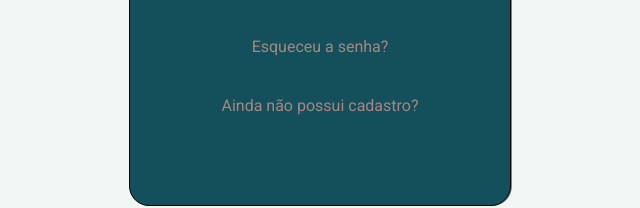
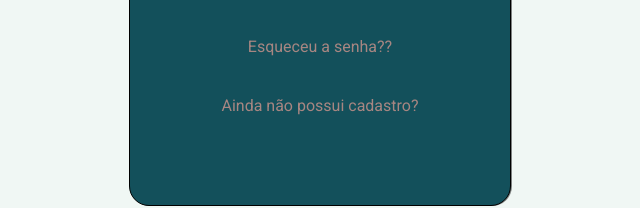
Before and after one commit to sangonvi/veterinarySystem, a plain HTML site: page pag001.html in a window 1280 px wide. Shown: the part 565-773 px from the top of the page, 619-1259 px from the left. Drawn offline with Linux system fonts and the light colour scheme.

Commit message:
Alteração CSS

```diff
--- a/pag001.html
+++ b/pag001.html
@@ -47,7 +47,7 @@
 
         <input type="submit" value="Entrar" class="botao"/>
       </form>
-      <p><a href="#">Esqueceu a senha?</a></p>
+      <p><a href="#">Esqueceu a senha??</a></p>
       <p><a href="pag002.html">Ainda não possui cadastro?</a></p>
     </main>
   </body>
```
